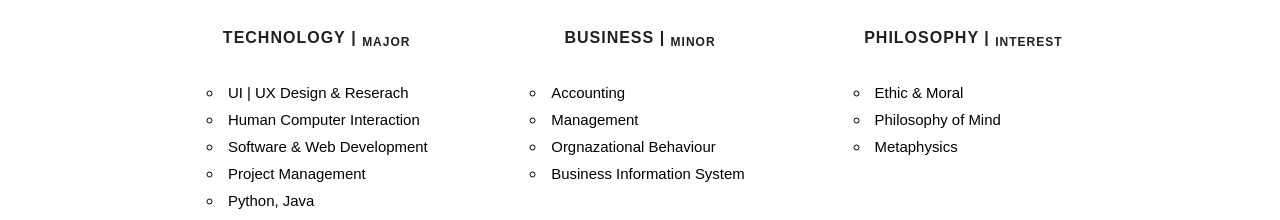
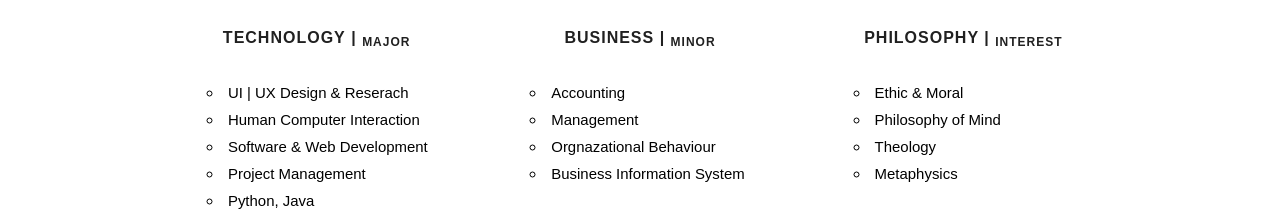
Before and after one commit to xiaoninh/xiaoninh.github.io, a plain HTML site: page aboutme.html in a window 1280 px wide. Shown: the part 1204-1424 px from the top of the page. Drawn offline with Linux system fonts and the light colour scheme.

Commit message:
theology

```diff
--- a/aboutme.html
+++ b/aboutme.html
@@ -98,6 +98,7 @@
              <ul class= "list">
                <li>  Ethic & Moral </li>
                <li>  Philosophy of Mind </li>
+               <li>  Theology</li>
                <li>  Metaphysics </li>
                 </ul>
                 </br></p>
```
